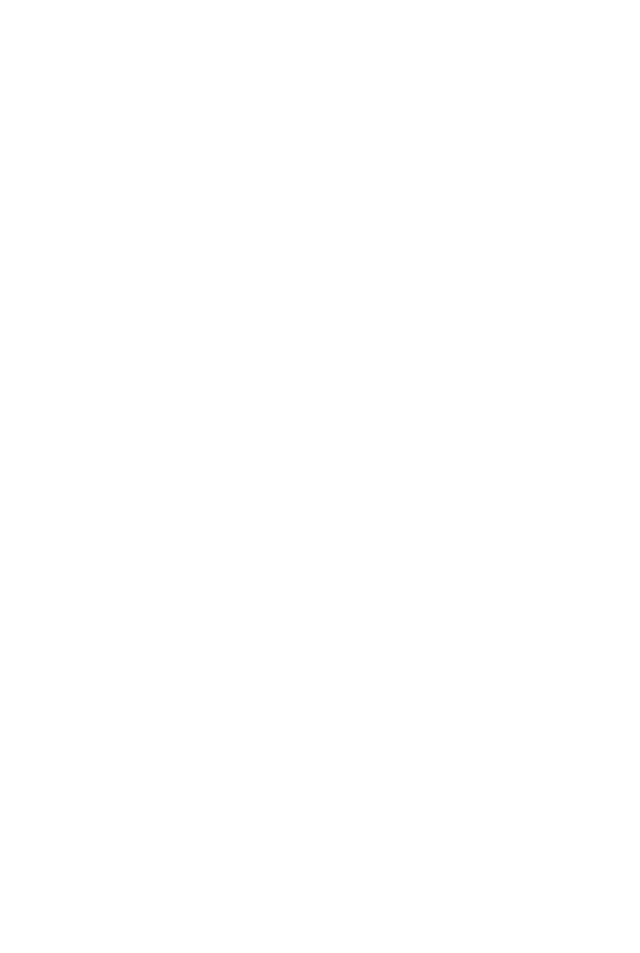
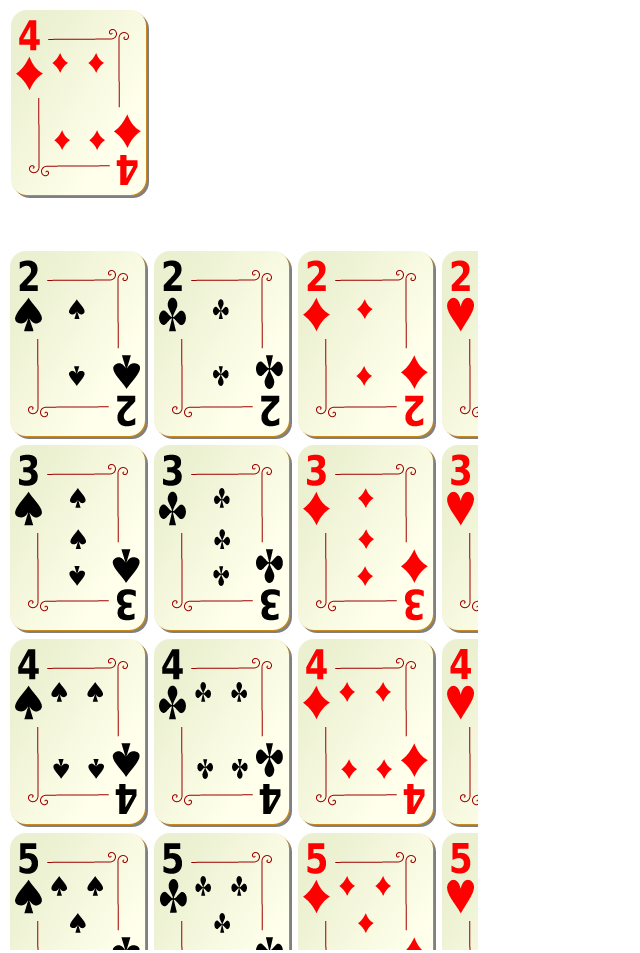
Before and after one commit to Uladzi/CARDS, a plain HTML site: page index.html in a window 1280 px wide. Shown: the whole page, without its empty margins (0-640 px from the left). Before the commit the page ends 800 px from the top, so only its background shows below. Drawn offline with Linux system fonts and the light colour scheme.

Commit message:
feat: complete task

```diff
--- a/index.html
+++ b/index.html
@@ -9,7 +9,8 @@
 </head>
 
 <body>
-
+    <div style="background-image: url(cards2.png); background-repeat: no-repeat; background-position: -287px -387px; width: 143px;height: 192px;"></div>
+    <div style="margin-top:50px;width:470px; height:700px;overflow:auto" ;><img src="cards2.png"></div>
 </body>
 
 </html>
```
